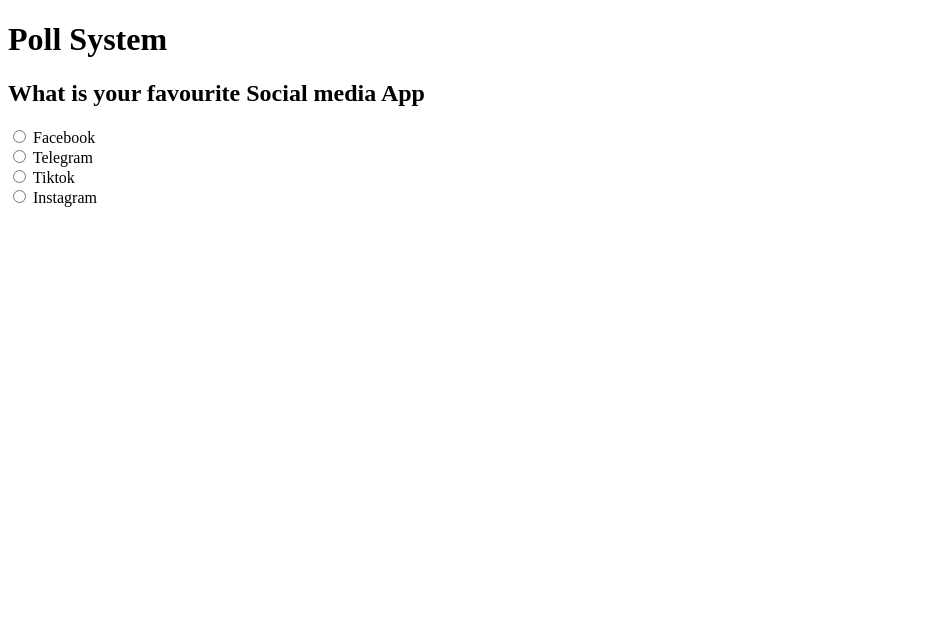
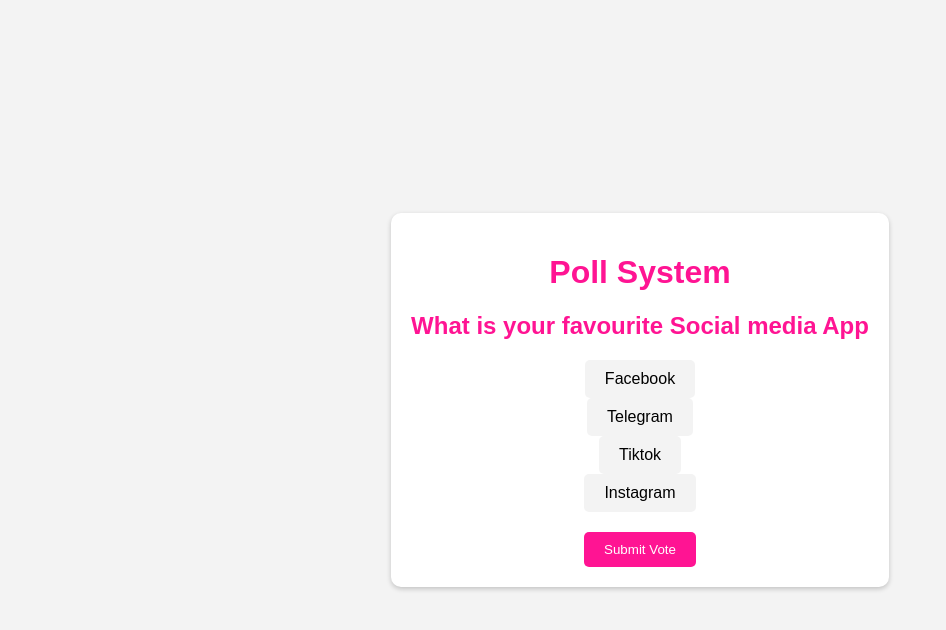
Before and after one commit to Remmaabde/Js-Projects, a plain HTML site: page Poll_system/Poll.html in a window 1280 px wide. Shown: the whole page, without its empty margins (0-946 px from the left). Drawn offline with Linux system fonts and the light colour scheme.

Commit message:
Added some animation

```diff
--- /dev/null
+++ b/Poll_system/Poll.css
@@ -0,0 +1,83 @@
+body {
+  background-color: #f3f3f3;
+  font-family: Arial, sans-serif;
+  margin: 0;
+  padding: 0;
+  display: flex;
+  justify-content: center;
+  align-items: center;
+  height: 100vh;
+}
+.container {
+  background-color: #fff;
+  padding: 20px;
+  border-radius: 10px;
+  box-shadow: 0 2px 5px rgba(0, 0, 0, 0.2);
+  text-align: center;
+  animation: cardAnimation 1s ease-in-out;
+}
+@keyframes cardAnimation {
+  0% {
+    transform: scale(0);
+    opacity: 0;
+  }
+  100% {
+    transform: scale(1);
+    opacity: 1;
+  }
+}
+h1 {
+  color: #ff1493;
+  font-size: 32px;
+  opacity: 1;
+}
+.poll {
+  margin-top: 20px;
+}
+h2 {
+  color: #ff1493;
+  font-size: 24px;
+  margin-bottom: 20px;
+}
+.options {
+  display: flex;
+  flex-direction: column;
+  align-items: center;
+}
+option {
+  margin-bottom: 10px;
+}
+input[type='radio'] {
+  display: none;
+}
+label {
+  display: inline-block;
+  background-color: #f3f3f3;
+  padding: 10px 20px;
+  border-radius: 5px;
+  cursor: pointer;
+  transition: background-color 0.3s;
+}
+.option {
+  color: black;
+}
+.option:hover {
+  background-color: #ff1493;
+}
+.option input[type='radio']:checked + label {
+  background-color: #ff1493;
+  color: #fff;
+}
+button {
+  background-color: #ff1493;
+  color: #fff;
+  padding: 10px 20px;
+  border: none;
+  margin-top: 20px;
+  border-radius: 5px;
+  cursor: pointer;
+  transition: background-color 0.3s;
+}
+button:hover {
+  background-color: #ff0055;
+}
--- a/Poll_system/Poll.html
+++ b/Poll_system/Poll.html
@@ -5,6 +5,7 @@
     <meta charset="UTF-8">
     <meta name="viewport" content="width=device-width, initial-scale=1.0">
     <title>Poll System</title>
+    <link rel="stylesheet" href="Poll.css">
 </head>
 
 <body>
@@ -31,11 +32,14 @@
                     <label for="option4">Instagram</label>
                 </div>
             </div>
+            <button onclick="submitVote()">Submit Vote</button>
+            <div id="result"></div>
         </div>
 
 
 
     </div>
+    <script src="Poll.js"></script>
 </body>
 
 </html>
```
Also changed, not shown: Poll_system/Poll.js (added).
